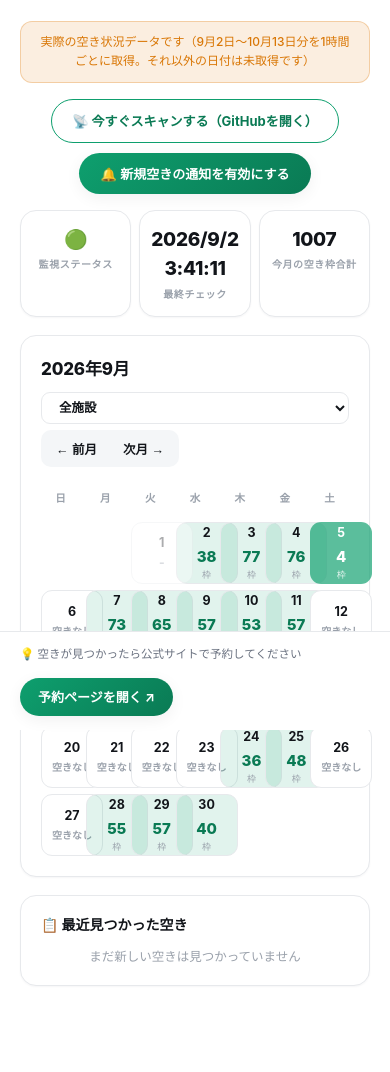
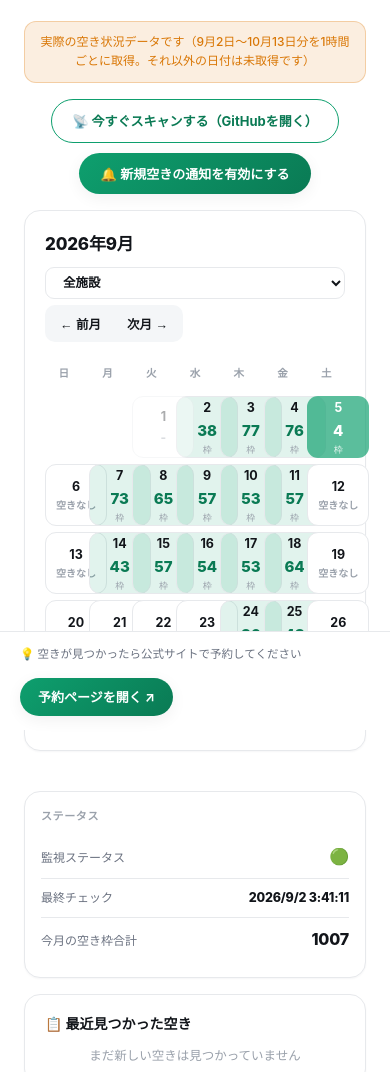
Before and after one commit to kmiura5377/tennis-auto-monitor, a website: page index.html in a window 390 px wide. Shown: the part 114-1186 px from the top of the page. Drawn offline with Linux system fonts and the light colour scheme.

Commit message:
Apply sidebar dashboard layout (design A) on desktop
Two-column layout on wide screens: calendar as main content, status
and activity log grouped into a sticky sidebar. Falls back to the
existing single-column stack below 900px, so mobile is unaffected.

```diff
--- a/index.html
+++ b/index.html
@@ -81,10 +81,70 @@
             -webkit-font-smoothing: antialiased;
         }
 
-        .container {
-            max-width: 880px;
+        .shell {
+            max-width: 1180px;
             margin: 0 auto;
-            padding: 28px 20px 140px;
+            padding: 28px 24px 140px;
+            display: grid;
+            grid-template-columns: 1fr 300px;
+            gap: 22px;
+            align-items: start;
+        }
+
+        .sidebar {
+            display: flex;
+            flex-direction: column;
+            gap: 16px;
+            position: sticky;
+            top: 24px;
+        }
+
+        @media (max-width: 900px) {
+            .shell {
+                grid-template-columns: 1fr;
+            }
+            .sidebar {
+                position: static;
+            }
+        }
+
+        .side-card {
+            padding: 16px;
+        }
+
+        .side-title {
+            font-size: 11px;
+            font-weight: 800;
+            text-transform: uppercase;
+            letter-spacing: 0.6px;
+            color: var(--text-tertiary);
+            margin-bottom: 10px;
+            display: flex;
+            align-items: center;
+            gap: 6px;
+        }
+
+        .stat-row {
+            display: flex;
+            justify-content: space-between;
+            align-items: baseline;
+            padding: 9px 0;
+            border-bottom: 1px solid var(--border-color);
+        }
+
+        .stat-row:last-child {
+            border-bottom: none;
+        }
+
+        .stat-label {
+            font-size: 12px;
+            color: var(--text-secondary);
+        }
+
+        .stat-value {
+            font-size: 16px;
+            font-weight: 800;
+            letter-spacing: -0.2px;
         }
 
         header {
@@ -224,35 +284,6 @@
             border: 1px solid var(--border-color);
             border-radius: 16px;
             box-shadow: var(--shadow-sm);
-        }
-
-        .status-bar {
-            display: grid;
-            grid-template-columns: repeat(3, minmax(0, 1fr));
-            gap: 8px;
-            margin-bottom: 18px;
-        }
-
-        .status-card {
-            min-width: 0;
-            padding: 14px 8px;
-            text-align: center;
-            overflow: hidden;
-        }
-
-        .status-value {
-            font-size: 19px;
-            font-weight: 800;
-            margin-bottom: 3px;
-            letter-spacing: -0.3px;
-        }
-
-        .status-label {
-            font-size: 10px;
-            color: var(--text-tertiary);
-            text-transform: uppercase;
-            letter-spacing: 0.6px;
-            font-weight: 600;
         }
 
         .calendar-container {
@@ -578,7 +609,7 @@
         }
 
         .footer-content {
-            max-width: 880px;
+            max-width: 1180px;
             margin: 0 auto;
             display: flex;
             justify-content: space-between;
@@ -606,7 +637,8 @@
     </style>
 </head>
 <body>
-    <div class="container">
+    <div class="shell">
+        <div class="main">
             <header>
                 <div class="header-icon">🎾</div>
                 <div>
@@ -629,21 +661,6 @@
                 <code>PUSH_SUBSCRIPTION</code> に貼り付けてください（初回のみ・1人分のみ対応）。
                 <textarea id="subscribeText" readonly></textarea>
                 <button class="btn" id="copySubscribeBtn">コピーする</button>
-        </div>
-
-        <div class="status-bar">
-            <div class="status-card card">
-                <div class="status-value" id="monitoringStatus">🟢</div>
-                <div class="status-label">監視ステータス</div>
-            </div>
-            <div class="status-card card">
-                <div class="status-value" id="lastCheckTime">-</div>
-                <div class="status-label">最終チェック</div>
-            </div>
-            <div class="status-card card">
-                <div class="status-value" id="monthTotal">-</div>
-                <div class="status-label">今月の空き枠合計</div>
-            </div>
             </div>
 
             <div class="calendar-container card">
@@ -674,13 +691,23 @@
                     <p class="no-data">読み込み中...</p>
                 </div>
             </div>
+        </div>
 
-        <div class="activity-section card">
+        <aside class="sidebar">
+            <div class="side-card card">
+                <div class="side-title">ステータス</div>
+                <div class="stat-row"><span class="stat-label">監視ステータス</span><span class="stat-value" id="monitoringStatus">🟢</span></div>
+                <div class="stat-row"><span class="stat-label">最終チェック</span><span class="stat-value" id="lastCheckTime" style="font-size:12.5px;">-</span></div>
+                <div class="stat-row"><span class="stat-label">今月の空き枠合計</span><span class="stat-value" id="monthTotal">-</span></div>
+            </div>
+
+            <div class="side-card card activity-section">
                 <div class="activity-title">📋 最近見つかった空き</div>
                 <div class="activity-list" id="activityList">
                     <p class="no-data">読み込み中...</p>
                 </div>
             </div>
+        </aside>
     </div>
 
     <div class="modal" id="detailModal">
```
Also changed, not shown: UsershisapAppDataLocalTempclaudeC--Users-hisap-Desktopa5153fce-3a65-45a0-9bb9-c1fac801e737scratchpaddesign-mockupspreview_editorial.png (added), UsershisapAppDataLocalTempclaudeC--Users-hisap-Desktopa5153fce-3a65-45a0-9bb9-c1fac801e737scratchpaddesign-mockupspreview_sidebar.png (added). Lines whose indentation alone changed are shown as unchanged.
